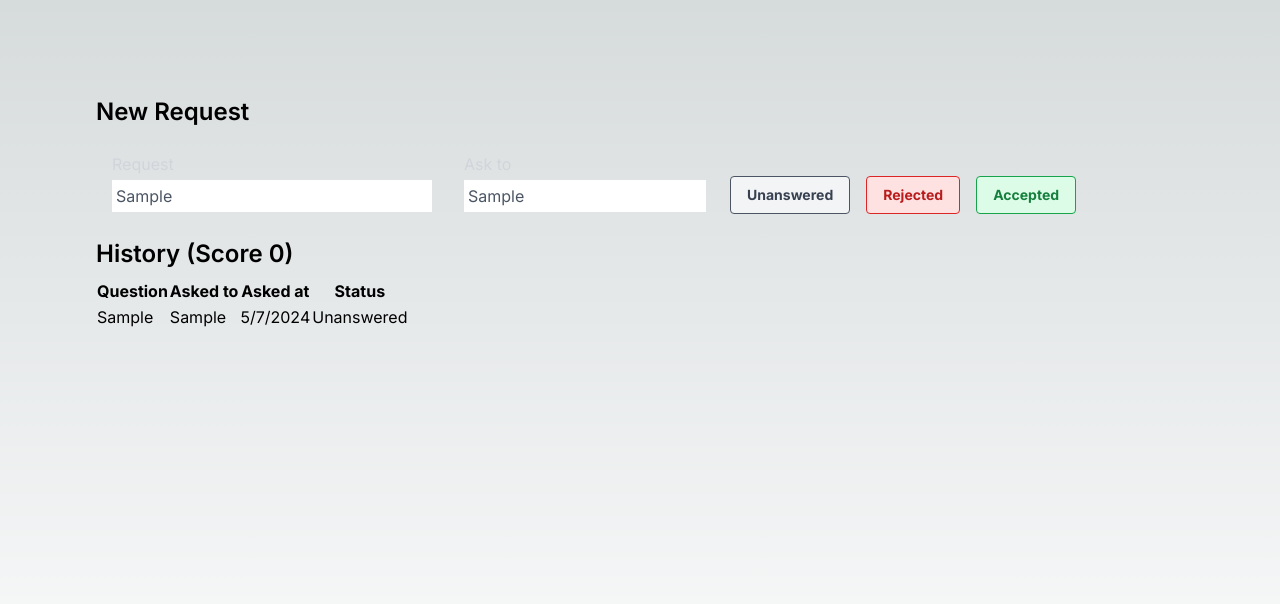
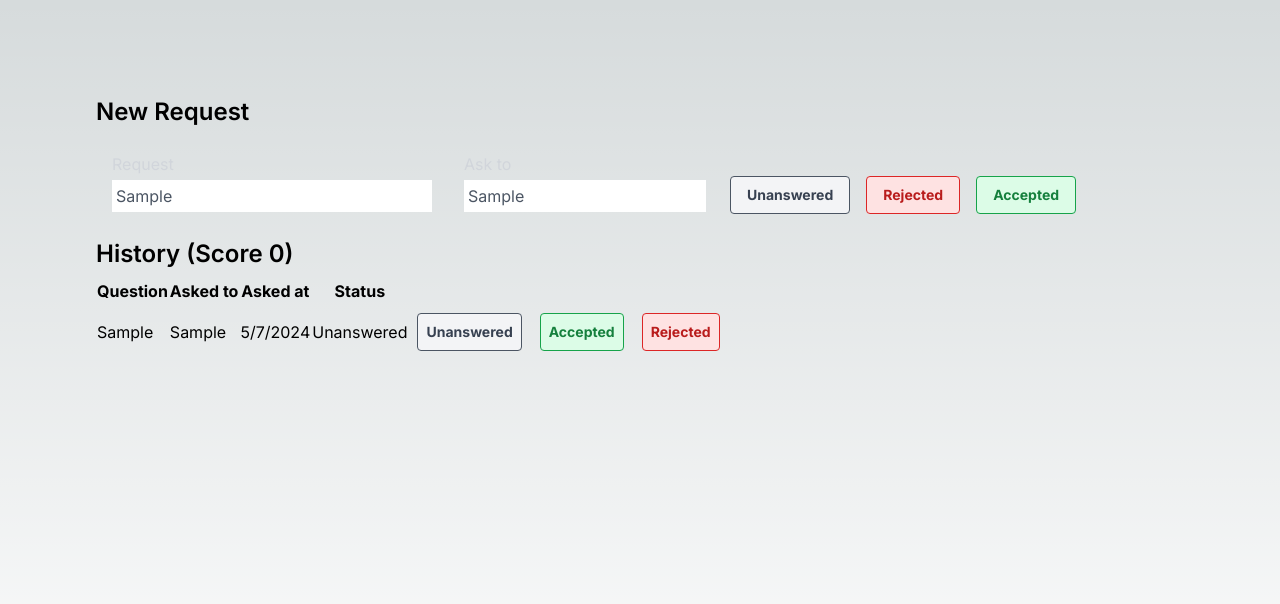
Before and after one commit to gferraz/rejection_app, a Next.js app: page /play in a window 1280 px wide. Both pictures are taken after typing "Sample", "Sample" into the empty fields and a click on the input "Unanswered". Shown: the top 604 px of the page. Built offline with nearby package versions, Linux system fonts and the light colour scheme.

Commit message:
line buttons

```diff
--- a/app/play/page.js
+++ b/app/play/page.js
@@ -23,7 +23,6 @@ export default function Play() {
     };
     setHistory(history.concat([request]));
 
-    console.log(request);
     return request;
   };
 
@@ -107,6 +106,33 @@ export default function Play() {
                 <td>{r.askee}</td>
                 <td>{r.timestamp.toLocaleDateString()}</td>
                 <td>{r.status}</td>
+                <td>
+                  <button
+                    onClick={(e) => setStatus(e.target.value)}
+                    className="text-sm my-2 mx-2 focus:outline-none px-2 py-2 rounded
+                    font-bold cursor-pointer hover:bg-gray-700 hover:text-gray-100
+                    bg-gray-100 text-gray-700 border duration-200 ease-in-out border-gray-600 transition">
+                      Unanswered
+                   </button>
+                </td>
+                <td>
+                  <button
+                    onClick={(e) => setStatus(e.target.value)}
+                    className="text-sm my-2 mx-2 focus:outline-none px-2 py-2 rounded
+                    font-bold cursor-pointer hover:bg-green-700 hover:text-green-100
+                    bg-green-100 text-green-700 border duration-200 ease-in-out border-green-600 transition">
+                      Accepted
+                   </button>
+                </td>
+                <td>
+                  <button
+                    onClick={(e) => setStatus(e.target.value)}
+                    className="text-sm my-2 mx-2 focus:outline-none px-2 py-2 rounded
+                    font-bold cursor-pointer hover:bg-red-700 hover:text-red-100
+                    bg-red-100 text-red-700 border duration-200 ease-in-out border-red-600 transition">
+                      Rejected
+                   </button>
+                </td>
               </tr>
             ))}
         </tbody>
@@ -125,7 +151,7 @@ function calculate_score(requests) {
   let score = 0;
 
   if (requests) {
-    score = requests.reduce((value, request) => (value + SCORE_POINTS[request.status]), 0);
+    score = requests.reduce((value, request) => value + SCORE_POINTS[request.status], 0);
   }
   return score;
 }
```
